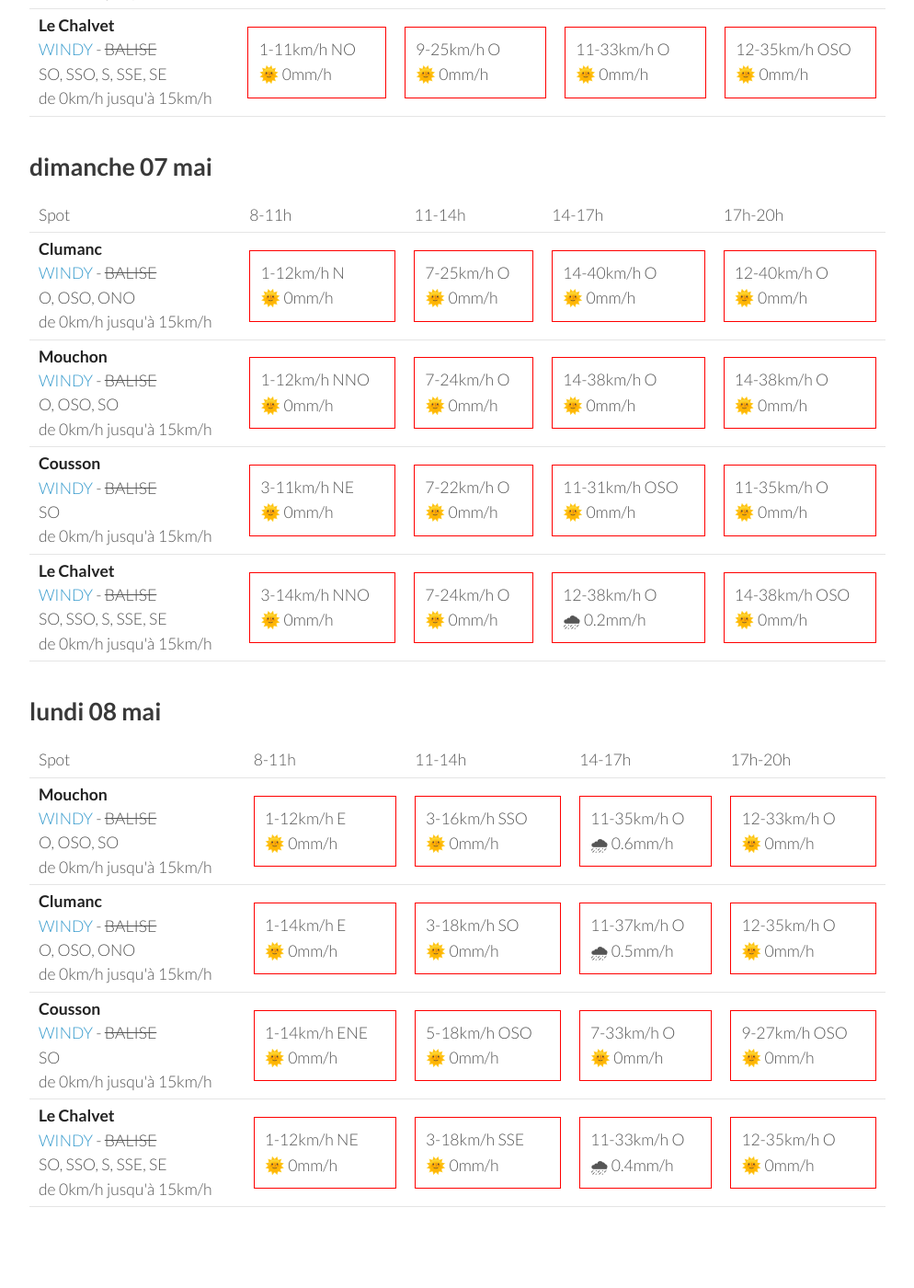
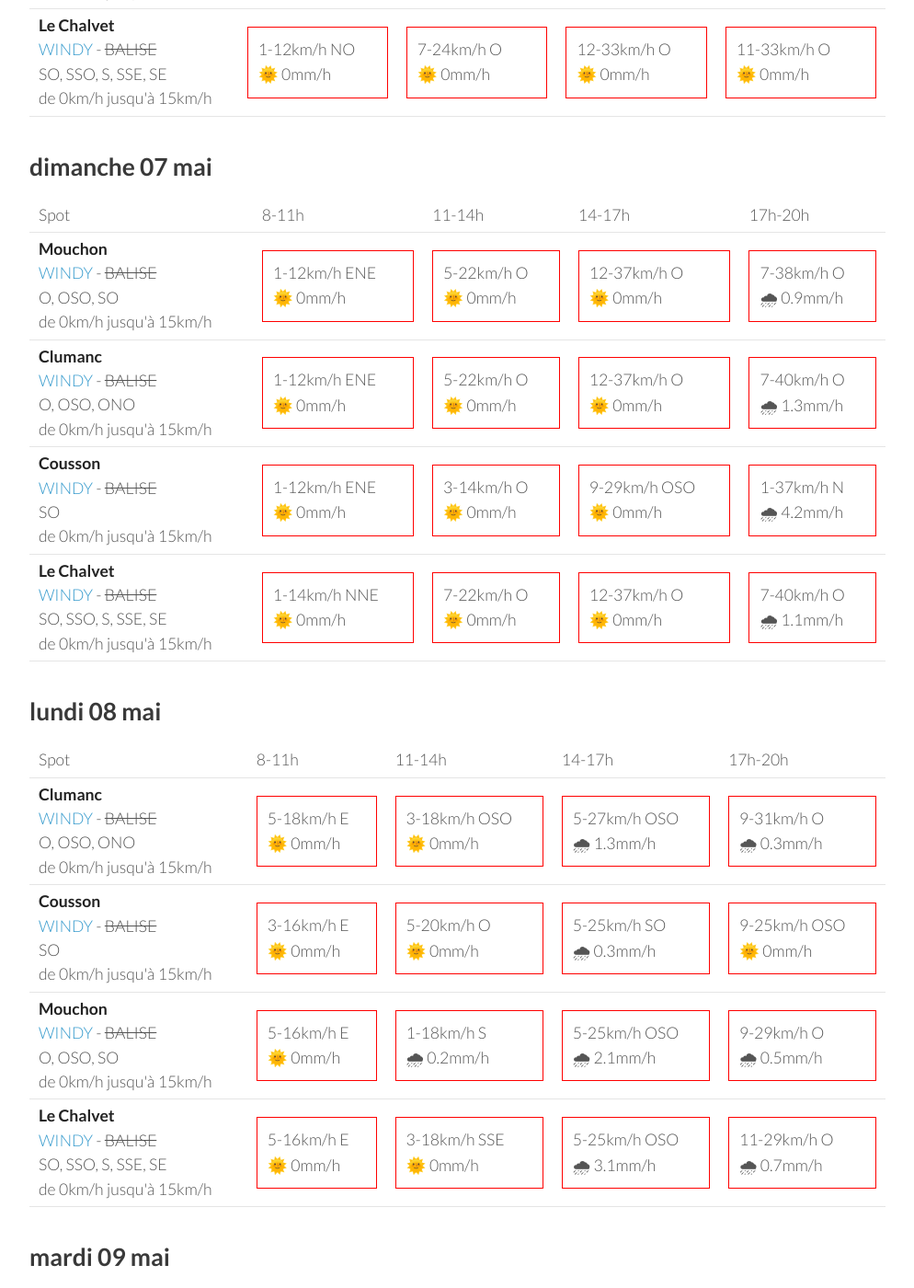
Before and after one commit to parapente-dans-le-nord/parapente-dans-le-nord.github.io, a Jekyll site: the page built from saint_andre.markdown, in a window 1280 px wide and 1400 px high, scrolled down 1892 px. Shown: the whole window at 92% size, without its empty margins (26-1020 px from the left). Built offline with Jekyll 4.4.1, drawn with Linux system fonts in a browser that asks for light colours; some of the changed text lies outside the part shown.

Commit message:
update index.markdown

```diff
--- a/saint_andre.markdown
+++ b/saint_andre.markdown
@@ -136,20 +136,20 @@ page mise à jour le jeudi 04 mai 06:36
 <tr>
         <td><strong>Mouchon</strong><br><a href="https://windy.com/43.992/6.424?43.878,6.425,10,m:eSuaglR">WINDY</a> - <span class="no-balise"> BALISE </span><br> <span class="vent-favorable">O, OSO, SO</span><br><span class="force-vent">de 0km/h jusqu'à 15km/h</span> </td>
 
-            <td><div class="not-flyable"><p>1-9km/h ONO</p><p>🌞 0mm/h</p></div></td>
-            <td><div class="not-flyable"><p>9-25km/h O</p><p>🌞 0mm/h</p></div></td>
+            <td><div class="not-flyable"><p>1-11km/h NO</p><p>🌞 0mm/h</p></div></td>
+            <td><div class="not-flyable"><p>7-24km/h O</p><p>🌞 0mm/h</p></div></td>
+            <td><div class="not-flyable"><p>11-33km/h O</p><p>🌞 0mm/h</p></div></td>
             <td><div class="not-flyable"><p>11-31km/h O</p><p>🌞 0mm/h</p></div></td>
-            <td><div class="not-flyable"><p>12-33km/h OSO</p><p>🌞 0mm/h</p></div></td>
 
 
     </tr>
 <tr>
         <td><strong>Clumanc</strong><br><a href="https://windy.com/44.027/6.402?43.914,6.403,10,m:eSxaglP">WINDY</a> - <span class="no-balise"> BALISE </span><br> <span class="vent-favorable">O, OSO, ONO</span><br><span class="force-vent">de 0km/h jusqu'à 15km/h</span> </td>
 
-            <td><div class="not-flyable"><p>0-11km/h NE</p><p>🌞 0mm/h</p></div></td>
-            <td><div class="not-flyable"><p>7-25km/h O</p><p>🌞 0mm/h</p></div></td>
-            <td><div class="not-flyable"><p>9-31km/h O</p><p>🌞 0mm/h</p></div></td>
-            <td><div class="not-flyable"><p>12-33km/h OSO</p><p>🌞 0mm/h</p></div></td>
+            <td><div class="not-flyable"><p>1-11km/h NNE</p><p>🌞 0mm/h</p></div></td>
+            <td><div class="not-flyable"><p>7-24km/h O</p><p>🌞 0mm/h</p></div></td>
+            <td><div class="not-flyable"><p>11-33km/h O</p><p>🌞 0mm/h</p></div></td>
+            <td><div class="not-flyable"><p>11-31km/h O</p><p>🌞 0mm/h</p></div></td>
 
 
     </tr>
@@ -157,19 +157,19 @@ page mise à jour le jeudi 04 mai 06:36
         <td><strong>Cousson</strong><br><a href="https://windy.com/44.054/6.240?43.940,6.241,10,m:eSAaglz">WINDY</a> - <span class="no-balise"> BALISE </span><br> <span class="vent-favorable">SO</span><br><span class="force-vent">de 0km/h jusqu'à 15km/h</span> </td>
 
             <td><div class="not-flyable"><p>5-12km/h ENE</p><p>🌞 0mm/h</p></div></td>
-            <td><div class="not-flyable"><p>5-20km/h OSO</p><p>🌞 0mm/h</p></div></td>
-            <td><div class="not-flyable"><p>9-27km/h OSO</p><p>🌞 0mm/h</p></div></td>
-            <td><div class="not-flyable"><p>12-31km/h OSO</p><p>🌞 0mm/h</p></div></td>
+            <td><div class="not-flyable"><p>5-18km/h OSO</p><p>🌞 0mm/h</p></div></td>
+            <td><div class="not-flyable"><p>9-29km/h OSO</p><p>🌞 0mm/h</p></div></td>
+            <td><div class="not-flyable"><p>11-29km/h OSO</p><p>🌞 0mm/h</p></div></td>
 
 
     </tr>
 <tr>
         <td><strong>Le Chalvet</strong><br><a href="https://windy.com/43.979/6.480?43.866,6.480,10,m:eSsaglX">WINDY</a> - <span class="no-balise"> BALISE </span><br> <span class="vent-favorable">SO, SSO, S, SSE, SE</span><br><span class="force-vent">de 0km/h jusqu'à 15km/h</span> </td>
 
-            <td><div class="not-flyable"><p>1-11km/h NO</p><p>🌞 0mm/h</p></div></td>
-            <td><div class="not-flyable"><p>9-25km/h O</p><p>🌞 0mm/h</p></div></td>
+            <td><div class="not-flyable"><p>1-12km/h NO</p><p>🌞 0mm/h</p></div></td>
+            <td><div class="not-flyable"><p>7-24km/h O</p><p>🌞 0mm/h</p></div></td>
+            <td><div class="not-flyable"><p>12-33km/h O</p><p>🌞 0mm/h</p></div></td>
             <td><div class="not-flyable"><p>11-33km/h O</p><p>🌞 0mm/h</p></div></td>
-            <td><div class="not-flyable"><p>12-35km/h OSO</p><p>🌞 0mm/h</p></div></td>
 
 
     </tr>
@@ -190,42 +190,42 @@ page mise à jour le jeudi 04 mai 06:36
       <td>17h-20h</td>
     </tr>
 <tr>
-        <td><strong>Clumanc</strong><br><a href="https://windy.com/44.027/6.402?43.914,6.403,10,m:eSxaglP">WINDY</a> - <span class="no-balise"> BALISE </span><br> <span class="vent-favorable">O, OSO, ONO</span><br><span class="force-vent">de 0km/h jusqu'à 15km/h</span> </td>
+        <td><strong>Mouchon</strong><br><a href="https://windy.com/43.992/6.424?43.878,6.425,10,m:eSuaglR">WINDY</a> - <span class="no-balise"> BALISE </span><br> <span class="vent-favorable">O, OSO, SO</span><br><span class="force-vent">de 0km/h jusqu'à 15km/h</span> </td>
 
-            <td><div class="not-flyable"><p>1-12km/h N</p><p>🌞 0mm/h</p></div></td>
-            <td><div class="not-flyable"><p>7-25km/h O</p><p>🌞 0mm/h</p></div></td>
-            <td><div class="not-flyable"><p>14-40km/h O</p><p>🌞 0mm/h</p></div></td>
-            <td><div class="not-flyable"><p>12-40km/h O</p><p>🌞 0mm/h</p></div></td>
+            <td><div class="not-flyable"><p>1-12km/h ENE</p><p>🌞 0mm/h</p></div></td>
+            <td><div class="not-flyable"><p>5-22km/h O</p><p>🌞 0mm/h</p></div></td>
+            <td><div class="not-flyable"><p>12-37km/h O</p><p>🌞 0mm/h</p></div></td>
+            <td><div class="not-flyable"><p>7-38km/h O</p><p>🌧 0.9mm/h</p></div></td>
 
 
     </tr>
 <tr>
-        <td><strong>Mouchon</strong><br><a href="https://windy.com/43.992/6.424?43.878,6.425,10,m:eSuaglR">WINDY</a> - <span class="no-balise"> BALISE </span><br> <span class="vent-favorable">O, OSO, SO</span><br><span class="force-vent">de 0km/h jusqu'à 15km/h</span> </td>
+        <td><strong>Clumanc</strong><br><a href="https://windy.com/44.027/6.402?43.914,6.403,10,m:eSxaglP">WINDY</a> - <span class="no-balise"> BALISE </span><br> <span class="vent-favorable">O, OSO, ONO</span><br><span class="force-vent">de 0km/h jusqu'à 15km/h</span> </td>
 
-            <td><div class="not-flyable"><p>1-12km/h NNO</p><p>🌞 0mm/h</p></div></td>
-            <td><div class="not-flyable"><p>7-24km/h O</p><p>🌞 0mm/h</p></div></td>
-            <td><div class="not-flyable"><p>14-38km/h O</p><p>🌞 0mm/h</p></div></td>
-            <td><div class="not-flyable"><p>14-38km/h O</p><p>🌞 0mm/h</p></div></td>
+            <td><div class="not-flyable"><p>1-12km/h ENE</p><p>🌞 0mm/h</p></div></td>
+            <td><div class="not-flyable"><p>5-22km/h O</p><p>🌞 0mm/h</p></div></td>
+            <td><div class="not-flyable"><p>12-37km/h O</p><p>🌞 0mm/h</p></div></td>
+            <td><div class="not-flyable"><p>7-40km/h O</p><p>🌧 1.3mm/h</p></div></td>
 
 
     </tr>
 <tr>
         <td><strong>Cousson</strong><br><a href="https://windy.com/44.054/6.240?43.940,6.241,10,m:eSAaglz">WINDY</a> - <span class="no-balise"> BALISE </span><br> <span class="vent-favorable">SO</span><br><span class="force-vent">de 0km/h jusqu'à 15km/h</span> </td>
 
-            <td><div class="not-flyable"><p>3-11km/h NE</p><p>🌞 0mm/h</p></div></td>
-            <td><div class="not-flyable"><p>7-22km/h O</p><p>🌞 0mm/h</p></div></td>
-            <td><div class="not-flyable"><p>11-31km/h OSO</p><p>🌞 0mm/h</p></div></td>
-            <td><div class="not-flyable"><p>11-35km/h O</p><p>🌞 0mm/h</p></div></td>
+            <td><div class="not-flyable"><p>1-12km/h ENE</p><p>🌞 0mm/h</p></div></td>
+            <td><div class="not-flyable"><p>3-14km/h O</p><p>🌞 0mm/h</p></div></td>
+            <td><div class="not-flyable"><p>9-29km/h OSO</p><p>🌞 0mm/h</p></div></td>
+            <td><div class="not-flyable"><p>1-37km/h N</p><p>🌧 4.2mm/h</p></div></td>
 
 
     </tr>
 <tr>
         <td><strong>Le Chalvet</strong><br><a href="https://windy.com/43.979/6.480?43.866,6.480,10,m:eSsaglX">WINDY</a> - <span class="no-balise"> BALISE </span><br> <span class="vent-favorable">SO, SSO, S, SSE, SE</span><br><span class="force-vent">de 0km/h jusqu'à 15km/h</span> </td>
 
-            <td><div class="not-flyable"><p>3-14km/h NNO</p><p>🌞 0mm/h</p></div></td>
-            <td><div class="not-flyable"><p>7-24km/h O</p><p>🌞 0mm/h</p></div></td>
-            <td><div class="not-flyable"><p>12-38km/h O</p><p>🌧 0.2mm/h</p></div></td>
-            <td><div class="not-flyable"><p>14-38km/h OSO</p><p>🌞 0mm/h</p></div></td>
+            <td><div class="not-flyable"><p>1-14km/h NNE</p><p>🌞 0mm/h</p></div></td>
+            <td><div class="not-flyable"><p>7-22km/h O</p><p>🌞 0mm/h</p></div></td>
+            <td><div class="not-flyable"><p>12-37km/h O</p><p>🌞 0mm/h</p></div></td>
+            <td><div class="not-flyable"><p>7-40km/h O</p><p>🌧 1.1mm/h</p></div></td>
 
 
     </tr>
@@ -246,42 +246,42 @@ page mise à jour le jeudi 04 mai 06:36
       <td>17h-20h</td>
     </tr>
 <tr>
-        <td><strong>Mouchon</strong><br><a href="https://windy.com/43.992/6.424?43.878,6.425,10,m:eSuaglR">WINDY</a> - <span class="no-balise"> BALISE </span><br> <span class="vent-favorable">O, OSO, SO</span><br><span class="force-vent">de 0km/h jusqu'à 15km/h</span> </td>
-
-            <td><div class="not-flyable"><p>1-12km/h E</p><p>🌞 0mm/h</p></div></td>
-            <td><div class="not-flyable"><p>3-16km/h SSO</p><p>🌞 0mm/h</p></div></td>
-            <td><div class="not-flyable"><p>11-35km/h O</p><p>🌧 0.6mm/h</p></div></td>
-            <td><div class="not-flyable"><p>12-33km/h O</p><p>🌞 0mm/h</p></div></td>
-
-
-    </tr>
-<tr>
         <td><strong>Clumanc</strong><br><a href="https://windy.com/44.027/6.402?43.914,6.403,10,m:eSxaglP">WINDY</a> - <span class="no-balise"> BALISE </span><br> <span class="vent-favorable">O, OSO, ONO</span><br><span class="force-vent">de 0km/h jusqu'à 15km/h</span> </td>
 
-            <td><div class="not-flyable"><p>1-14km/h E</p><p>🌞 0mm/h</p></div></td>
-            <td><div class="not-flyable"><p>3-18km/h SO</p><p>🌞 0mm/h</p></div></td>
-            <td><div class="not-flyable"><p>11-37km/h O</p><p>🌧 0.5mm/h</p></div></td>
-            <td><div class="not-flyable"><p>12-35km/h O</p><p>🌞 0mm/h</p></div></td>
+            <td><div class="not-flyable"><p>5-18km/h E</p><p>🌞 0mm/h</p></div></td>
+            <td><div class="not-flyable"><p>3-18km/h OSO</p><p>🌞 0mm/h</p></div></td>
+            <td><div class="not-flyable"><p>5-27km/h OSO</p><p>🌧 1.3mm/h</p></div></td>
+            <td><div class="not-flyable"><p>9-31km/h O</p><p>🌧 0.3mm/h</p></div></td>
 
 
     </tr>
 <tr>
         <td><strong>Cousson</strong><br><a href="https://windy.com/44.054/6.240?43.940,6.241,10,m:eSAaglz">WINDY</a> - <span class="no-balise"> BALISE </span><br> <span class="vent-favorable">SO</span><br><span class="force-vent">de 0km/h jusqu'à 15km/h</span> </td>
 
-            <td><div class="not-flyable"><p>1-14km/h ENE</p><p>🌞 0mm/h</p></div></td>
-            <td><div class="not-flyable"><p>5-18km/h OSO</p><p>🌞 0mm/h</p></div></td>
-            <td><div class="not-flyable"><p>7-33km/h O</p><p>🌞 0mm/h</p></div></td>
-            <td><div class="not-flyable"><p>9-27km/h OSO</p><p>🌞 0mm/h</p></div></td>
+            <td><div class="not-flyable"><p>3-16km/h E</p><p>🌞 0mm/h</p></div></td>
+            <td><div class="not-flyable"><p>5-20km/h O</p><p>🌞 0mm/h</p></div></td>
+            <td><div class="not-flyable"><p>5-25km/h SO</p><p>🌧 0.3mm/h</p></div></td>
+            <td><div class="not-flyable"><p>9-25km/h OSO</p><p>🌞 0mm/h</p></div></td>
+
+
+    </tr>
+<tr>
+        <td><strong>Mouchon</strong><br><a href="https://windy.com/43.992/6.424?43.878,6.425,10,m:eSuaglR">WINDY</a> - <span class="no-balise"> BALISE </span><br> <span class="vent-favorable">O, OSO, SO</span><br><span class="force-vent">de 0km/h jusqu'à 15km/h</span> </td>
+
+            <td><div class="not-flyable"><p>5-16km/h E</p><p>🌞 0mm/h</p></div></td>
+            <td><div class="not-flyable"><p>1-18km/h S</p><p>🌧 0.2mm/h</p></div></td>
+            <td><div class="not-flyable"><p>5-25km/h OSO</p><p>🌧 2.1mm/h</p></div></td>
+            <td><div class="not-flyable"><p>9-29km/h O</p><p>🌧 0.5mm/h</p></div></td>
 
 
     </tr>
 <tr>
         <td><strong>Le Chalvet</strong><br><a href="https://windy.com/43.979/6.480?43.866,6.480,10,m:eSsaglX">WINDY</a> - <span class="no-balise"> BALISE </span><br> <span class="vent-favorable">SO, SSO, S, SSE, SE</span><br><span class="force-vent">de 0km/h jusqu'à 15km/h</span> </td>
 
-            <td><div class="not-flyable"><p>1-12km/h NE</p><p>🌞 0mm/h</p></div></td>
+            <td><div class="not-flyable"><p>5-16km/h E</p><p>🌞 0mm/h</p></div></td>
             <td><div class="not-flyable"><p>3-18km/h SSE</p><p>🌞 0mm/h</p></div></td>
-            <td><div class="not-flyable"><p>11-33km/h O</p><p>🌧 0.4mm/h</p></div></td>
-            <td><div class="not-flyable"><p>12-35km/h O</p><p>🌞 0mm/h</p></div></td>
+            <td><div class="not-flyable"><p>5-25km/h OSO</p><p>🌧 3.1mm/h</p></div></td>
+            <td><div class="not-flyable"><p>11-29km/h O</p><p>🌧 0.7mm/h</p></div></td>
 
 
     </tr>
@@ -289,3 +289,59 @@ page mise à jour le jeudi 04 mai 06:36
 </tbody>
 </table>
 {:/}
+## mardi 09 mai
+
+{::nomarkdown}
+<table>
+  <tbody>
+    <tr>
+      <td>Spot</td>
+      <td>8-11h</td>
+      <td>11-14h</td>
+      <td>14-17h</td>
+      <td>17h-20h</td>
+    </tr>
+<tr>
+        <td><strong>Mouchon</strong><br><a href="https://windy.com/43.992/6.424?43.878,6.425,10,m:eSuaglR">WINDY</a> - <span class="no-balise"> BALISE </span><br> <span class="vent-favorable">O, OSO, SO</span><br><span class="force-vent">de 0km/h jusqu'à 15km/h</span> </td>
+
+            <td><div class="not-flyable"><p>5-12km/h ESE</p><p>🌞 0mm/h</p></div></td>
+            <td><div class="not-flyable"><p>5-22km/h SO</p><p>🌞 0mm/h</p></div></td>
+            <td><div class="not-flyable"><p>12-35km/h O</p><p>🌞 0mm/h</p></div></td>
+            <td><div class="not-flyable"><p>11-37km/h ONO</p><p>🌞 0mm/h</p></div></td>
+
+
+    </tr>
+<tr>
+        <td><strong>Clumanc</strong><br><a href="https://windy.com/44.027/6.402?43.914,6.403,10,m:eSxaglP">WINDY</a> - <span class="no-balise"> BALISE </span><br> <span class="vent-favorable">O, OSO, ONO</span><br><span class="force-vent">de 0km/h jusqu'à 15km/h</span> </td>
+
+            <td><div class="not-flyable"><p>5-12km/h ESE</p><p>🌞 0mm/h</p></div></td>
+            <td><div class="not-flyable"><p>7-22km/h SO</p><p>🌞 0mm/h</p></div></td>
+            <td><div class="not-flyable"><p>12-35km/h O</p><p>🌞 0mm/h</p></div></td>
+            <td><div class="not-flyable"><p>9-37km/h ONO</p><p>🌧 0.2mm/h</p></div></td>
+
+
+    </tr>
+<tr>
+        <td><strong>Cousson</strong><br><a href="https://windy.com/44.054/6.240?43.940,6.241,10,m:eSAaglz">WINDY</a> - <span class="no-balise"> BALISE </span><br> <span class="vent-favorable">SO</span><br><span class="force-vent">de 0km/h jusqu'à 15km/h</span> </td>
+
+            <td><div class="not-flyable"><p>3-12km/h E</p><p>🌞 0mm/h</p></div></td>
+            <td><div class="not-flyable"><p>5-20km/h OSO</p><p>🌞 0mm/h</p></div></td>
+            <td><div class="not-flyable"><p>7-25km/h OSO</p><p>🌞 0mm/h</p></div></td>
+            <td><div class="not-flyable"><p>11-29km/h NO</p><p>🌧 0.2mm/h</p></div></td>
+
+
+    </tr>
+<tr>
+        <td><strong>Le Chalvet</strong><br><a href="https://windy.com/43.979/6.480?43.866,6.480,10,m:eSsaglX">WINDY</a> - <span class="no-balise"> BALISE </span><br> <span class="vent-favorable">SO, SSO, S, SSE, SE</span><br><span class="force-vent">de 0km/h jusqu'à 15km/h</span> </td>
+
+            <td><div class="not-flyable"><p>5-11km/h ESE</p><p>🌞 0mm/h</p></div></td>
+            <td><div class="not-flyable"><p>5-20km/h SO</p><p>🌞 0mm/h</p></div></td>
+            <td><div class="not-flyable"><p>12-37km/h O</p><p>🌞 0mm/h</p></div></td>
+            <td><div class="not-flyable"><p>11-38km/h ONO</p><p>🌞 0mm/h</p></div></td>
+
+
+    </tr>
+
+</tbody>
+</table>
+{:/}
```
Also changed, not shown: other parts of saint_andre.markdown (+1 -1 lines).
